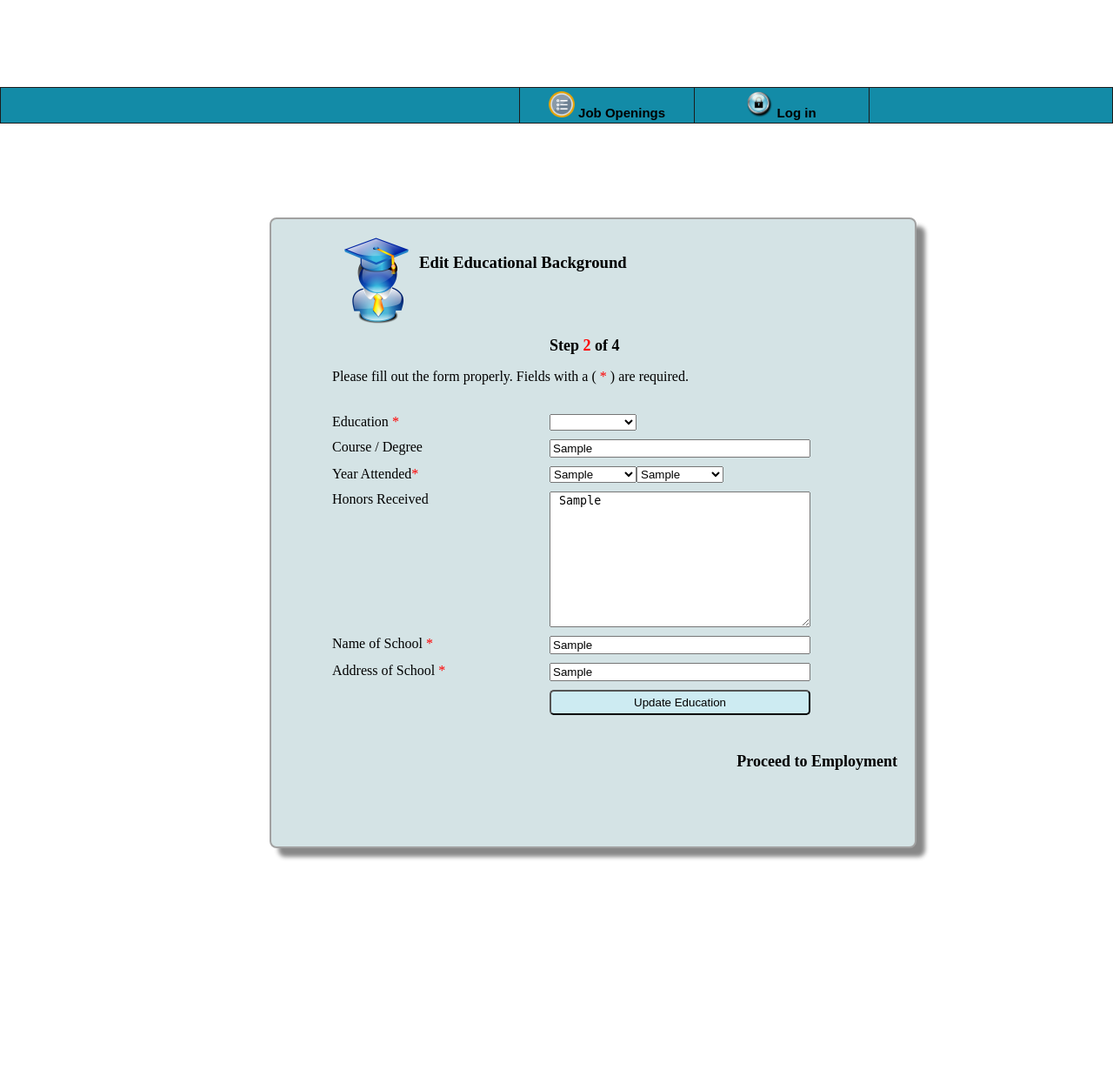
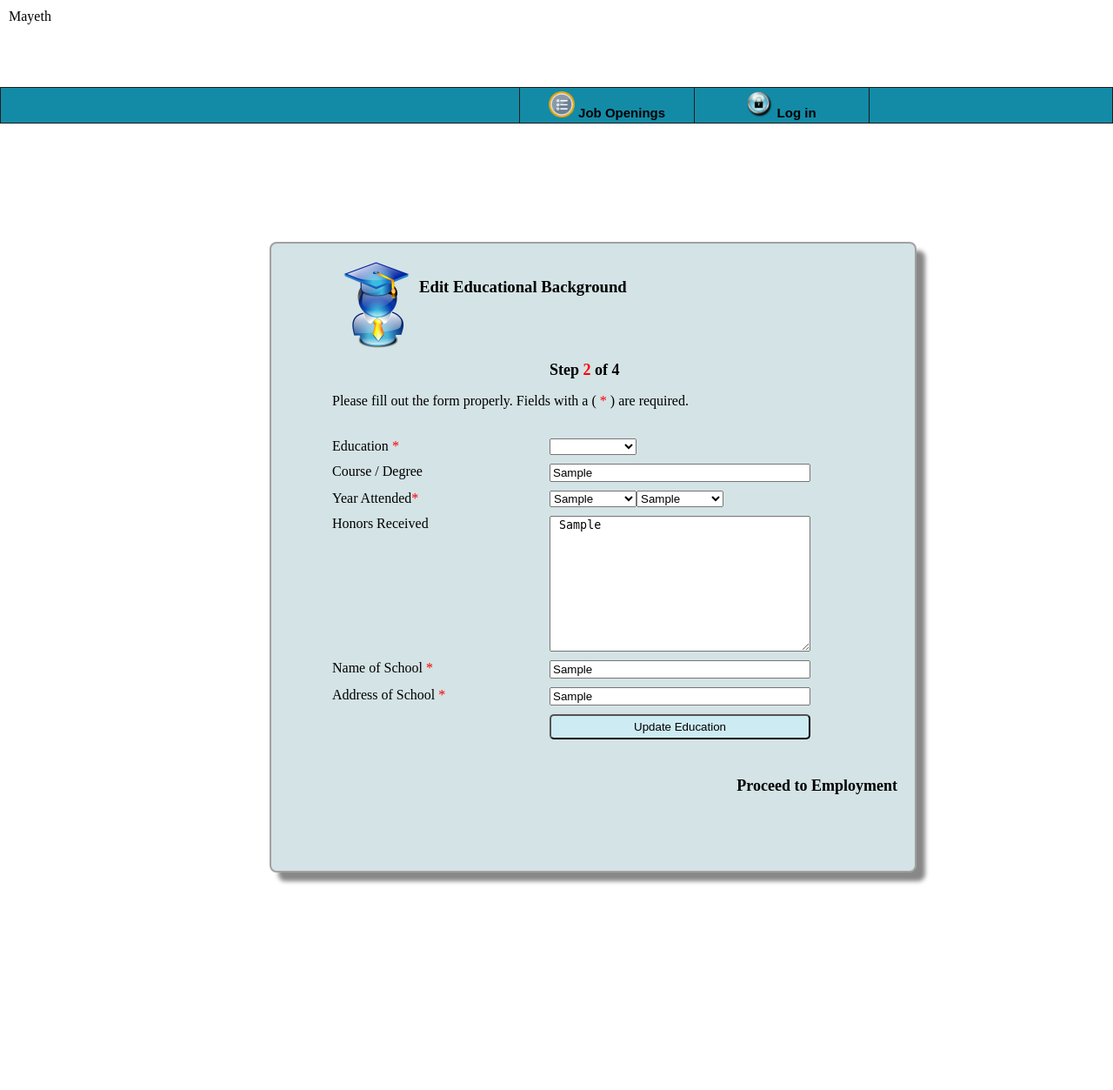
Before and after one commit to ojbi/git-demo, a PHP site: page /web/editeduc.php?educid=1 in a window 1280 px wide. Shown: the whole page at 87% size. Before the commit the page ends 988 px from the top, so only its background shows below. Run offline with PHP 8.4, Linux system fonts and the light colour scheme; the visitor is signed in with stand-in values (Sample User, id 1); tables that the repository leaves empty or names only in its code hold one stand-in row (values such as "Sample post"); data that the repository does not hold is empty.

Commit message:
hai mayeth

```diff
--- a/webstyle.php
+++ b/webstyle.php
@@ -3,3 +3,7 @@
 <script type="text/javascript" language="javascript1.2" src="../styles/webcustom.js"></script>
 <script type="text/javascript" language="javascript1.2" src="../styles/style.js"></script>
 <link rel="stylesheet" type="text/css" href="../styles/style.css">
+
+<?php
+echo "Mayeth";
+?>
```
